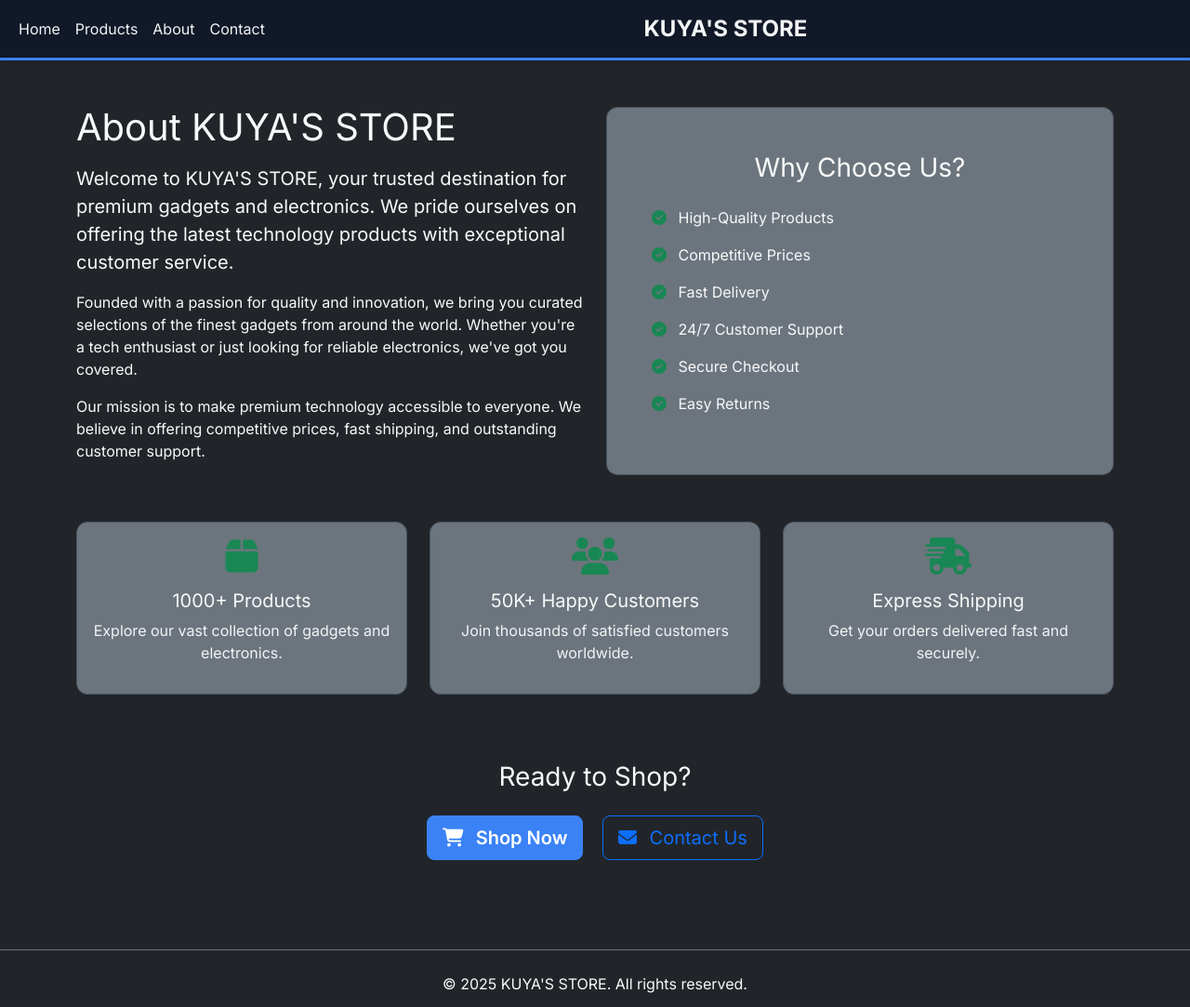
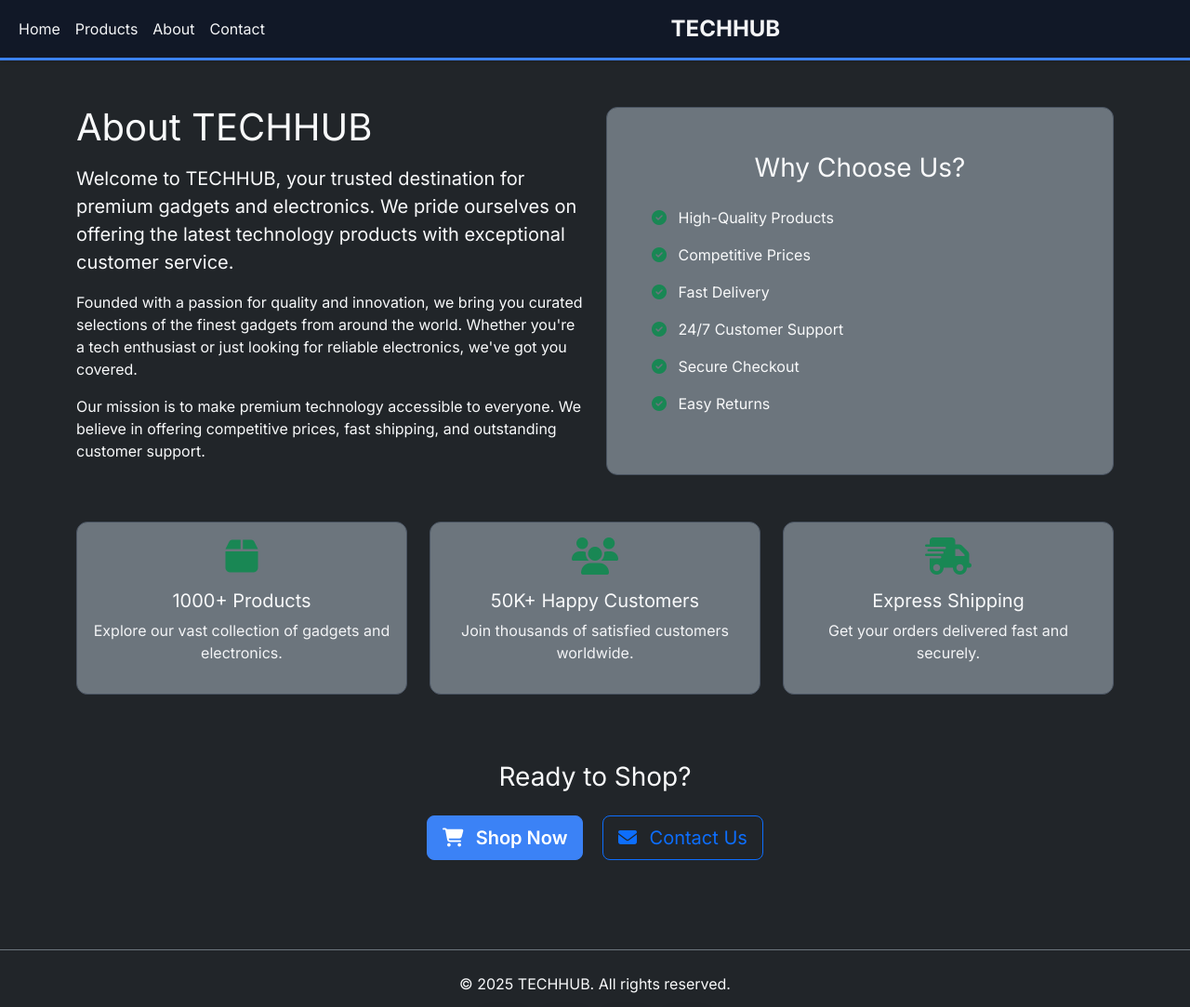
Before and after one commit to obidobeju/ecomme, a plain HTML site: page about.html in a window 1280 px wide. Shown: the top 1083 px of the page at 93% size. Drawn offline with nearby package versions, Linux system fonts and the light colour scheme.

Commit message:
Rebrand store: Change 'KUYA'S STORE' to 'TECHHUB'

```diff
--- a/about.html
+++ b/about.html
@@ -3,7 +3,7 @@
 <head>
     <meta charset="UTF-8">
     <meta name="viewport" content="width=device-width, initial-scale=1.0">
-    <title>About Us - KUYA'S STORE</title>
+    <title>About Us - TECHHUB</title>
     <link rel="stylesheet" href="https://cdn.jsdelivr.net/npm/bootstrap@5.3.2/dist/css/bootstrap.min.css" integrity="sha384-T3c6CoIi6uLrA9TneNEoa7RxnatzjcDSCmG1MXxSR1GAsXEV/Dwwykc2MPK8M2HN" crossorigin="anonymous">
     <link href="https://fonts.googleapis.com/css2?family=Inter:wght@400;600;700&display=swap" rel="stylesheet">
     <link rel="stylesheet" href="style.css">
@@ -13,7 +13,7 @@
 
     <nav class="navbar navbar-expand-lg navbar-dark bg-dark shadow-sm sticky-top">
         <div class="container-fluid d-flex justify-content-between">
-            <a class="navbar-brand mx-auto order-1 order-lg-1" href="index.html">KUYA'S STORE</a>
+            <a class="navbar-brand mx-auto order-1 order-lg-1" href="index.html">TECHHUB</a>
 
             <div class="collapse navbar-collapse order-0 order-lg-0" id="navbarNav">
                 <ul class="navbar-nav me-auto mb-2 mb-lg-0">
@@ -38,9 +38,9 @@
         <div class="container">
             <div class="row align-items-center">
                 <div class="col-lg-6 mb-4 mb-lg-0">
-                    <h1 class="text-light mb-3">About KUYA'S STORE</h1>
+                    <h1 class="text-light mb-3">About TECHHUB</h1>
                     <p class="text-light lead">
-                        Welcome to KUYA'S STORE, your trusted destination for premium gadgets and electronics.
+                        Welcome to TECHHUB, your trusted destination for premium gadgets and electronics.
                         We pride ourselves on offering the latest technology products with exceptional customer service.
                     </p>
                     <p class="text-light">
@@ -115,7 +115,7 @@
     </section>
 
     <footer class="bg-dark text-center py-4 mt-5 border-top border-secondary">
-        <p class="mb-3 text-light">&copy; 2025 KUYA'S STORE. All rights reserved.</p>
+        <p class="mb-3 text-light">&copy; 2025 TECHHUB. All rights reserved.</p>
         <div class="social-icons-container d-flex justify-content-center gap-3">
             <a href="#" class="social-icon text-light"><i class="fab fa-facebook-f"></i></a>
             <a href="#" class="social-icon text-light"><i class="fab fa-instagram"></i></a>
```
Also changed, not shown: index.html (+5 -5 lines).
